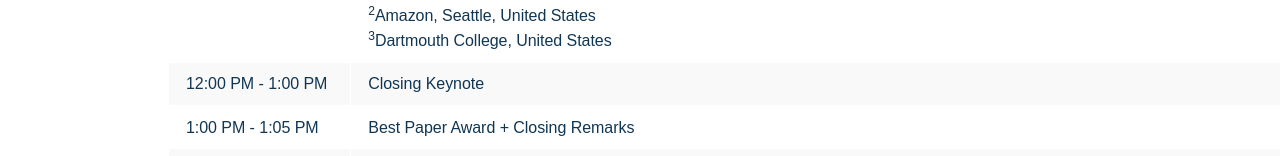
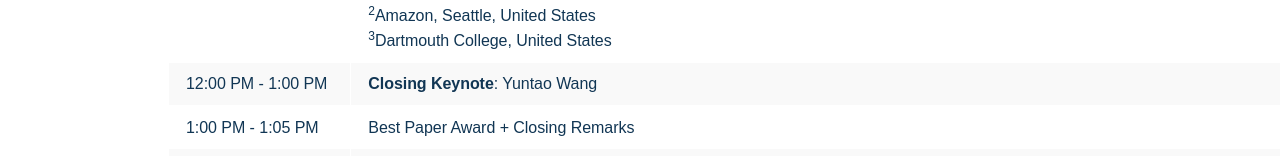
Before and after one commit to wellcomp2024/wellcomp2024.github.io, a plain HTML site: page schedule.html in a window 1280 px wide. Shown: the part 2276-2432 px from the top of the page. Drawn offline with Linux system fonts and the light colour scheme; a web font is replaced by a local one.

Commit message:
2024_09_19_22_36

```diff
--- a/schedule.html
+++ b/schedule.html
@@ -346,7 +346,7 @@
           </tr>
           <tr>
             <td class="tg-cly1">12:00 PM - 1:00 PM</td>
-            <td class="tg-cly1">Closing Keynote</td>
+            <td class="tg-cly1"><b>Closing Keynote</b>: Yuntao Wang</td>
           </tr>
           <tr>
             <td class="tg-cly1">1:00 PM - 1:05 PM</td>
```
